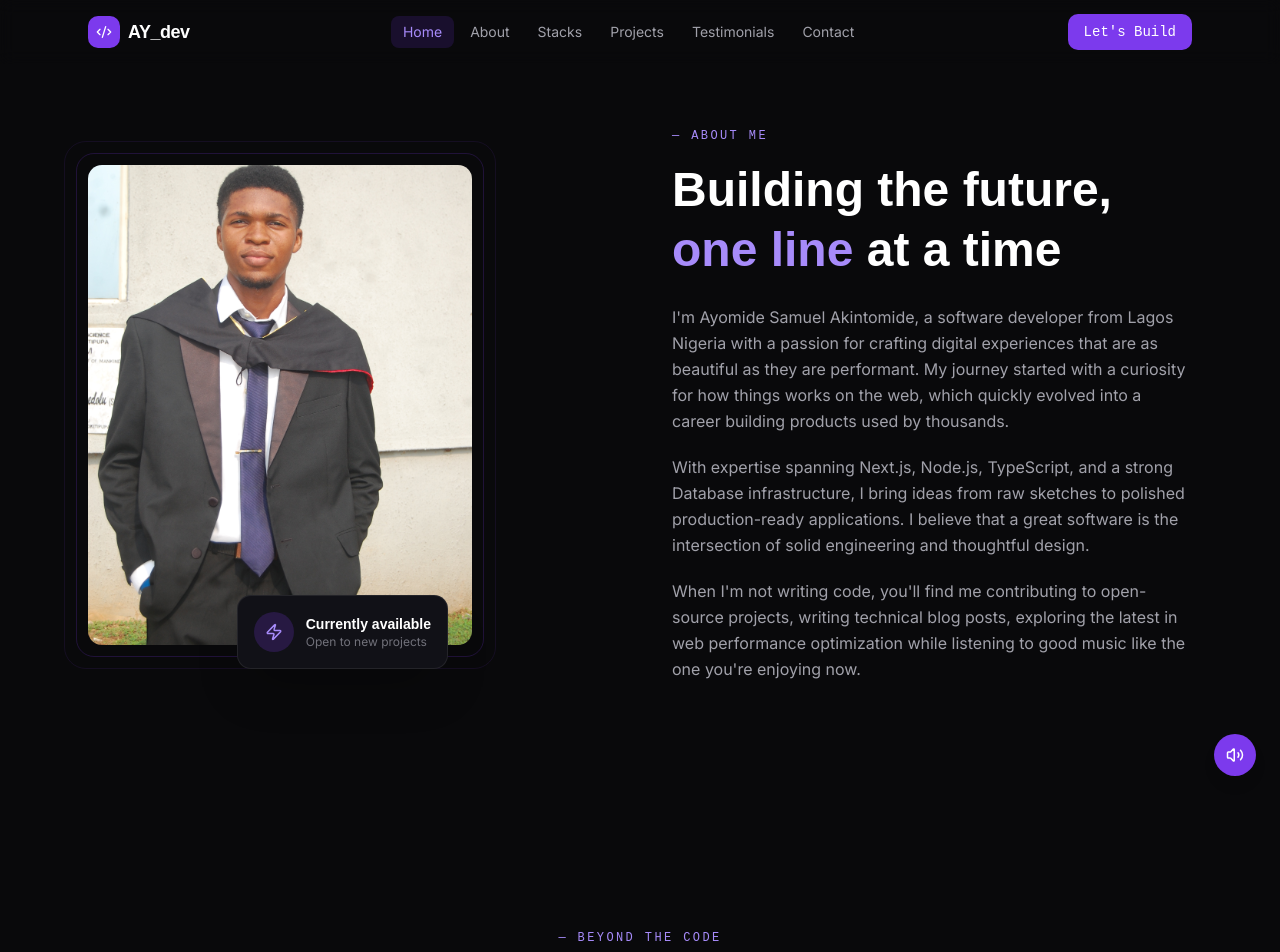
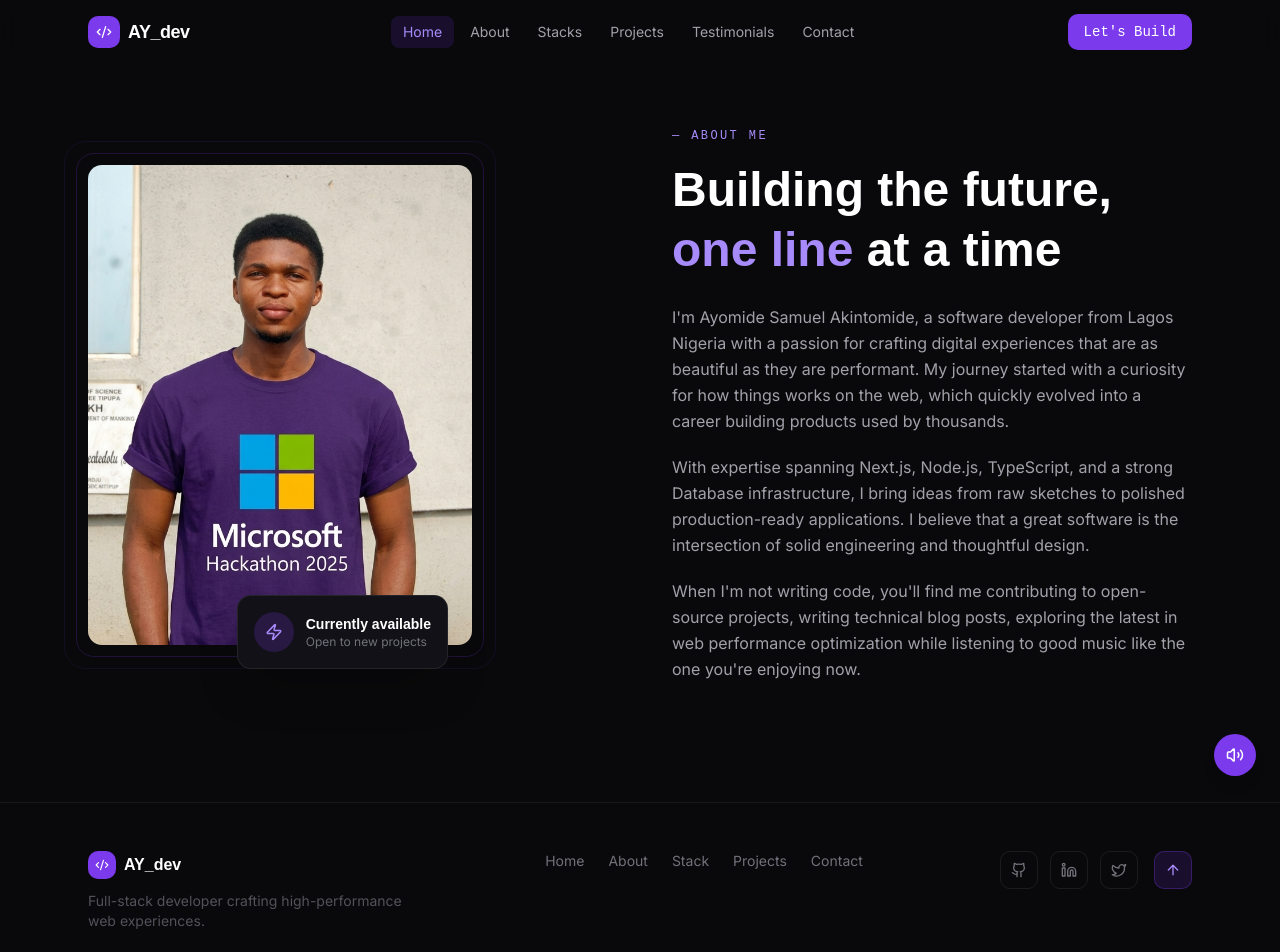
Before and after one commit to DaSpunk778/ayomideportfolio, a Next.js app: page /about in a window 1280 px wide. Shown: the top 952 px of the page. Built offline with nearby package versions, Linux system fonts and the light colour scheme; a web font is replaced by a local one.

Commit message:
shiped about route for read more

```diff
--- a/app/about/page.tsx
+++ b/app/about/page.tsx
@@ -18,13 +18,13 @@ export default function AboutPage() {
               <div className="absolute -inset-3 rounded-2xl border border-[#7c3aed]/20" />
               <div className="absolute -inset-6 rounded-3xl border border-[#7c3aed]/10" />
               <Image
-                src="/samuel.jpg"
+                src="/gemini.png"
                 alt="Ay_dev— front-end engineer"
                 fill
                 className="relative w-full aspect-4/5 object-cover rounded-xl"
               />
               {/* Floating card */}
-              <div className="absolute -bottom-6 right-0 lg:right-6 bg-[#111117] border border-white/8 rounded-xl p-4 shadow-2xl">
+              <div className="absolute -bottom-6 right-0 lg:right-6 bg-[#111117] border border-white/8 rounded-xl p-4 shadow-2xl overflow-hidden">
                 <div className="flex items-center gap-3">
                   <div className="w-10 h-10 rounded-full bg-[#7c3aed]/20 flex items-center justify-center">
                     <Zap size={18} className="text-[#a78bfa]" />
@@ -86,7 +86,7 @@ export default function AboutPage() {
         </div>
       </main>
 
-      <Gallery />
+      {/*<Gallery />*/}
 
       <MusicPlayer />
       <Footer />
```
Also changed, not shown: public/gemini.png (added).
